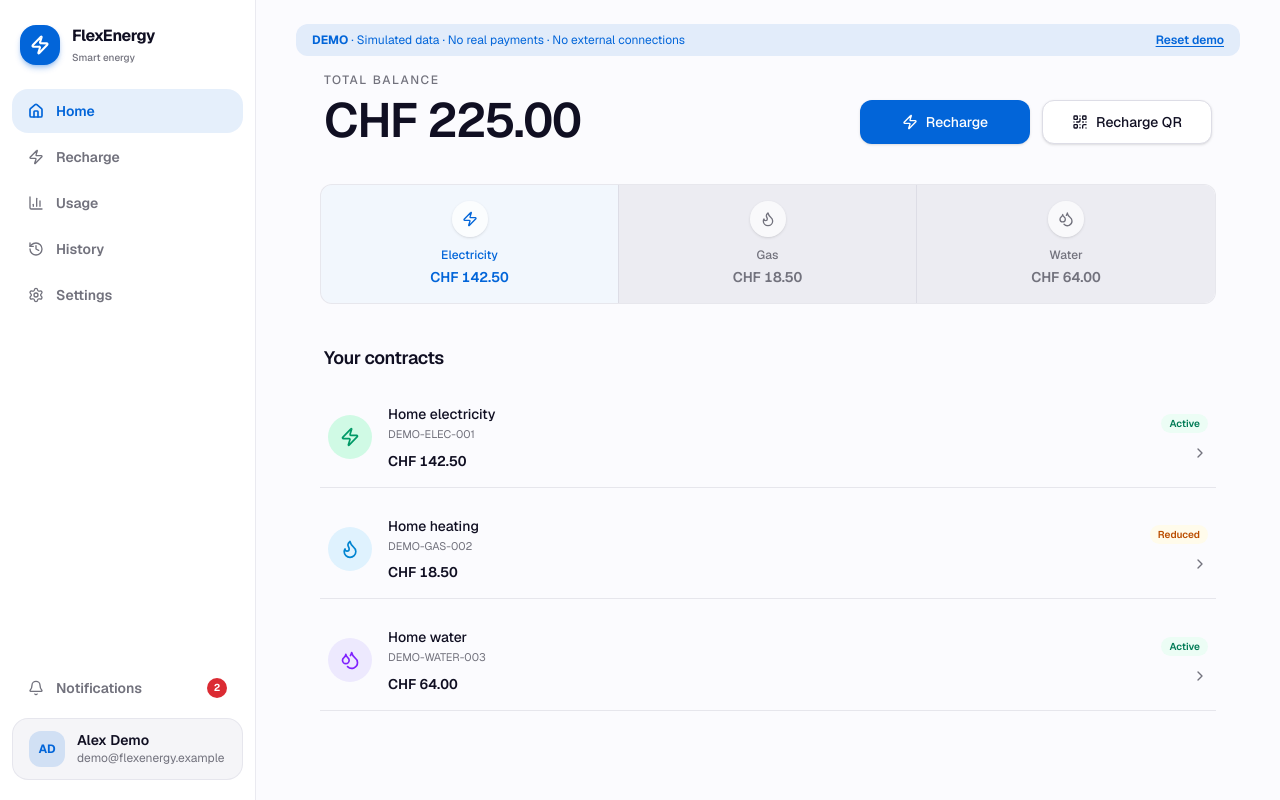
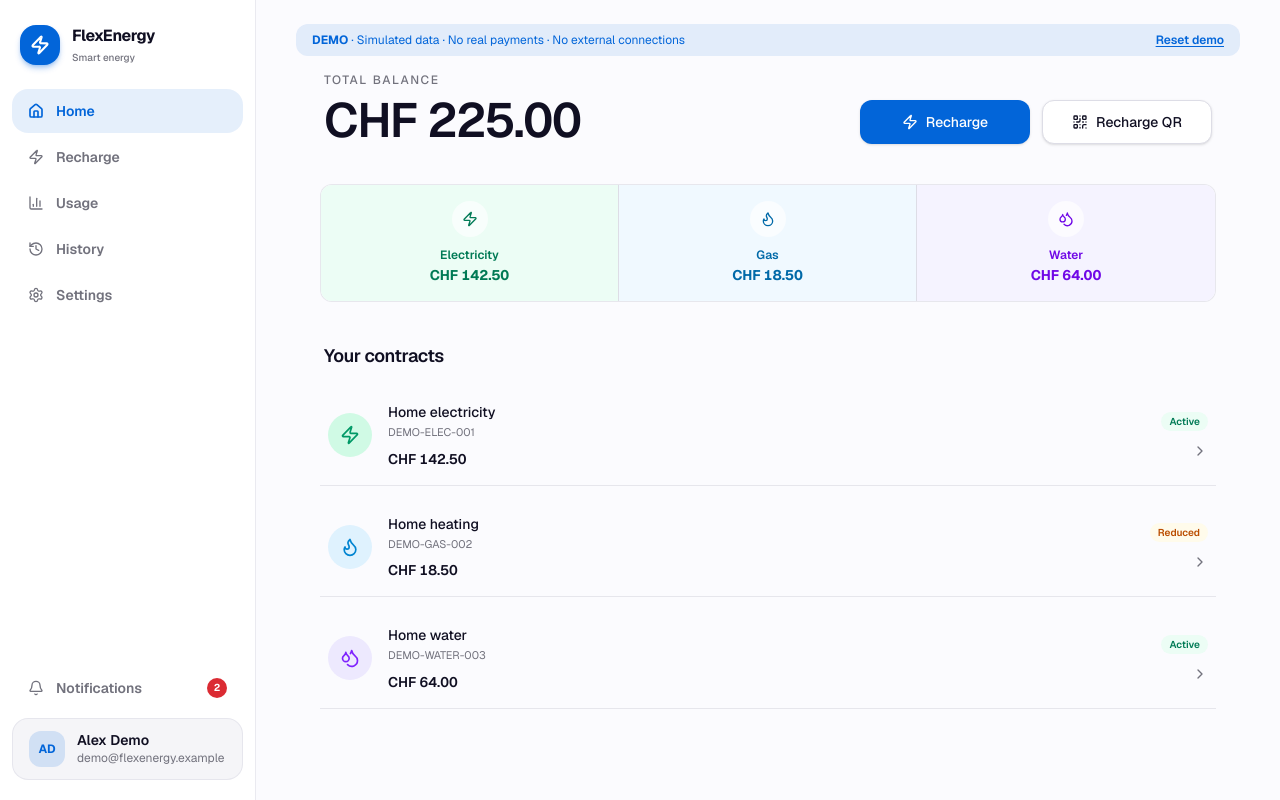
Before and after one commit to PolGubau/flex-energy-mock, a React (Vite) app: page / in a window 1280 px wide. Both pictures are taken after typing "name@example.com", "Sample123" into the empty fields and a click on the button "Sign in". Built offline with nearby package versions, Linux system fonts and the light colour scheme.

Commit message:
feat: add total balance display to DashboardHome and update DashboardView accordingly

```diff
--- a/src/features/dashboard/components/DashboardHome.tsx
+++ b/src/features/dashboard/components/DashboardHome.tsx
@@ -31,7 +31,7 @@ const SERVICES: Array<{
     type: "electricity",
     label: "Electricity",
     Icon: Zap,
-    cardClass: "bg-primary/5 text-primary",
+    cardClass: "bg-emerald-50 text-emerald-700 ring-emerald-100",
     iconBg: "bg-emerald-100",
     iconColor: "text-emerald-600",
   },
@@ -39,7 +39,7 @@ const SERVICES: Array<{
     type: "gas",
     label: "Gas",
     Icon: Flame,
-    cardClass: "bg-muted text-muted-foreground",
+    cardClass: "bg-sky-50 text-sky-700 ring-sky-100",
     iconBg: "bg-sky-100",
     iconColor: "text-sky-600",
   },
@@ -47,7 +47,7 @@ const SERVICES: Array<{
     type: "water",
     label: "Water",
     Icon: Droplets,
-    cardClass: "bg-muted text-muted-foreground",
+    cardClass: "bg-violet-50 text-violet-700 ring-violet-100",
     iconBg: "bg-violet-100",
     iconColor: "text-violet-600",
   },
@@ -170,13 +170,13 @@ export function DashboardHome({
                   onClick={() => navigate(`/contracts?service=${type}`)}
                   className={`min-w-0 px-3 py-4 text-center transition-colors hover:bg-muted/40 active:bg-muted/60 ${cardClass}`}
                 >
-                  <span className="mx-auto mb-2.5 flex size-9 items-center justify-center rounded-full bg-card/70 shadow-sm">
+                  <span className="mx-auto mb-2.5 flex size-9 items-center justify-center rounded-full bg-white/65">
                     <Icon className="size-4" />
                   </span>
-                  <p className="truncate text-xs font-medium">
+                  <p className="truncate text-xs font-semibold">
                     {t(`dashboard.commodity.${type}`)}
                   </p>
-                  <p className="mt-1 truncate text-sm font-semibold tabular-nums">
+                  <p className="mt-0.5 truncate text-sm font-bold tabular-nums">
                     {balance}
                   </p>
                 </button>
```
